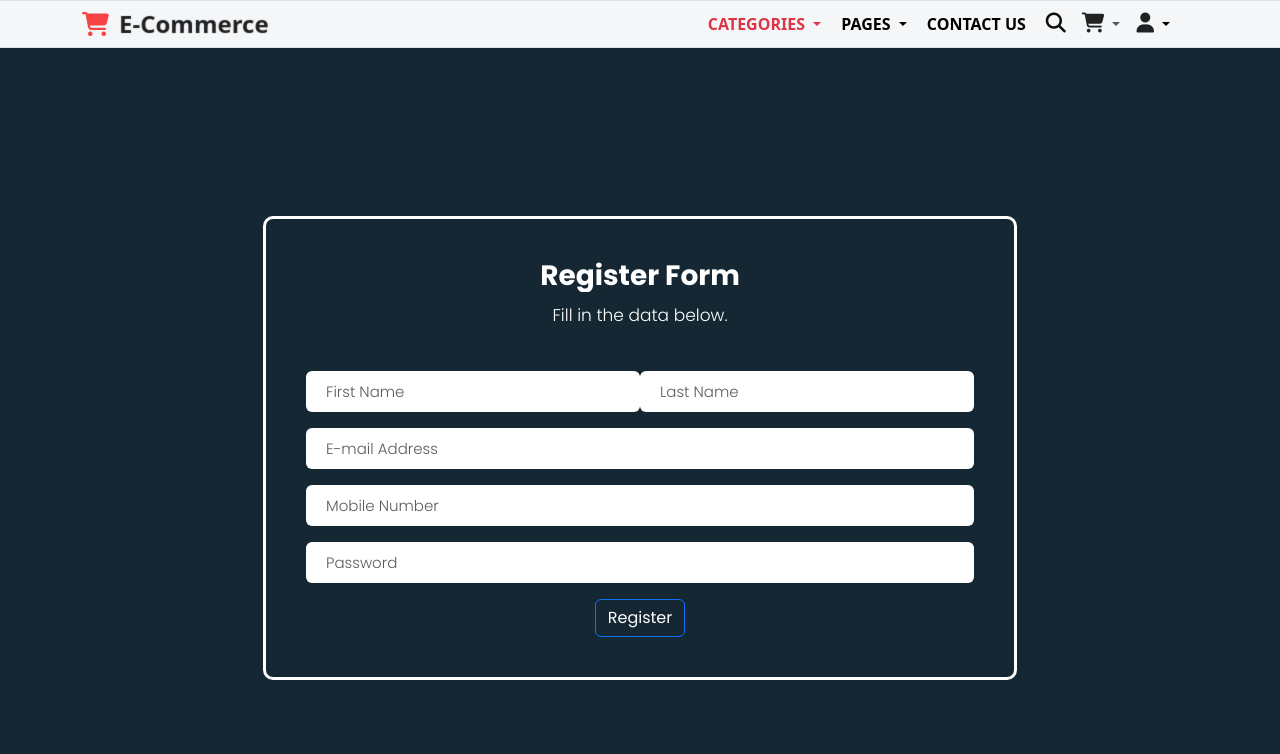
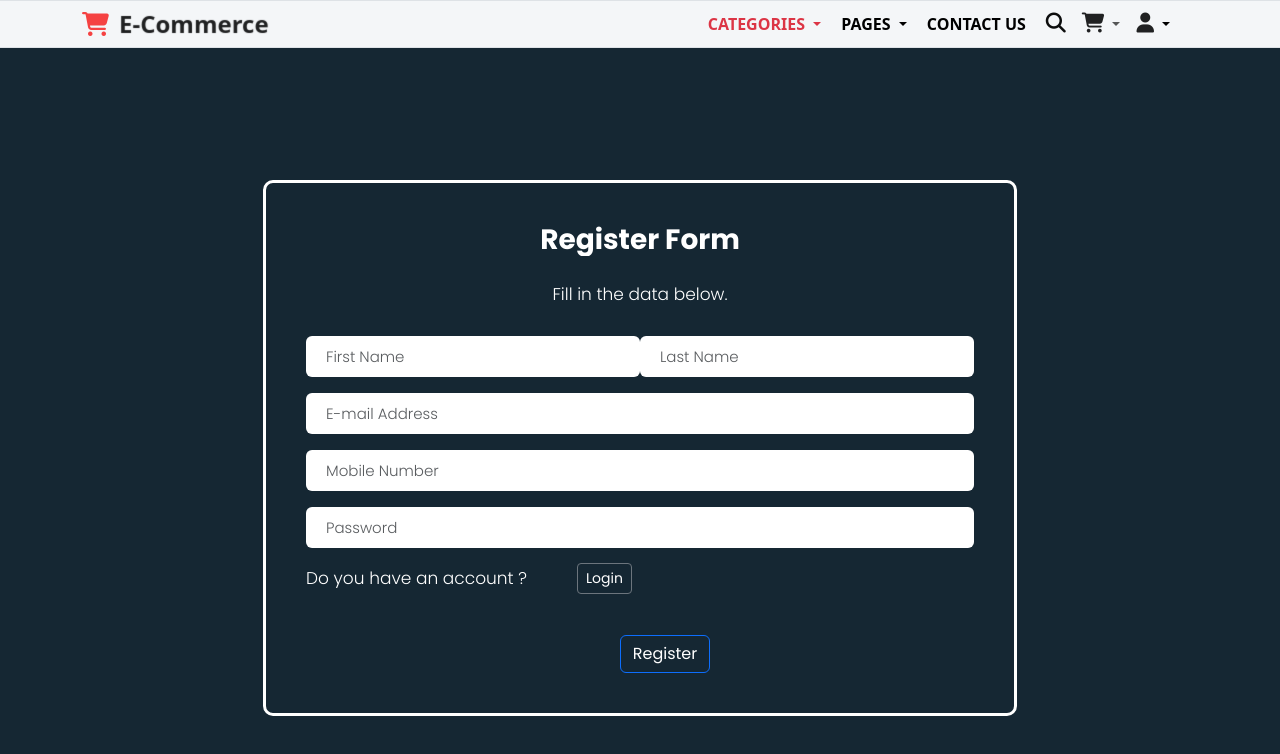
Before and after one commit to HeshamAhmedShaban/E-Commerce-App_Angular, an Angular app in the folder E-Commerce-App/: page /register_user in a window 1280 px wide. Shown: the top 754 px of the page. Built offline with nearby package versions, Linux system fonts and the light colour scheme; data requests are answered from the project's data file.

Commit message:
Navbar listen if user login or logout

```diff
--- a/E-Commerce-App/src/app/core/services/auth-user.service.ts
+++ b/E-Commerce-App/src/app/core/services/auth-user.service.ts
@@ -1,22 +1,41 @@
 import { HttpClient } from '@angular/common/http';
 import { inject, Injectable } from '@angular/core';
 import { Login_Auth, Register_Auth } from '../models/auth';
+import { BehaviorSubject } from 'rxjs';
 
 @Injectable({
   providedIn: 'root'
 })
 export class AuthUserService {
 
-  constructor() { }
 
-  private _url:string='http://localhost:3000/'
+  private _url:string='http://localhost:3000/';
 
-  http=inject(HttpClient);
+  private user:BehaviorSubject<boolean>;
+
+  constructor (private http:HttpClient){
+    this.user = new BehaviorSubject<boolean>(this.isUserLogged)
+  }
+
+  private get isUserLogged(){
+    return localStorage.getItem('email') ? true : false ;
+  }
+
+  public getUserState(){
+    return this.user.asObservable();
+  }
+
+  public logout(){
+    localStorage.removeItem('email');
+    this.user.next(false);
+  }
 
 
   public getUsers(){
     return this.http.get(`${this._url}users`)
   }
+
+  //
   public createUser(registerObj:Register_Auth){
     return this.http.post(`${this._url}users`,JSON.stringify(registerObj))
   }
--- a/E-Commerce-App/src/app/pages/website/landing/landing.component.html
+++ b/E-Commerce-App/src/app/pages/website/landing/landing.component.html
@@ -116,13 +116,20 @@
                             <i class="fa fa-user fs-5 me-1" style="color: #202122;"></i>
                         </a>
                         <ul class="dropdown-menu" style="left:-50px" aria-labelledby="navbarDropdown">
-                            <li>
+                          @if(isLoggedIn){
+                              <li>
                                 <div class="d-flex justify-content-evenly mt-2">
-                                    <a > <button class="btn btn-danger rounded-0 px-3" (click)="loginPage()">Login</button></a>
-                                    <a > <button class="btn btn-danger rounded-0 px-3" (click)="regisetPage()">Register</button></a>
+                                    <a > <button class="btn btn-danger rounded-0 px-3" (click)="logOut()">LogOut</button></a>
                                 </div>
-
-                            </li>
+                              </li>
+                          }@else{
+                              <li>
+                                <div class="d-flex justify-content-evenly mt-2">
+                                    <a > <button class="btn btn-primary rounded-0 px-3" (click)="loginPage()">Login</button></a>
+                                    <a > <button class="btn btn-primary rounded-0 px-3" (click)="regisetPage()">Register</button></a>
+                                </div>
+                              </li>
+                          }
 
                         </ul>
                     </li>
--- a/E-Commerce-App/src/app/pages/website/landing/landing.component.ts
+++ b/E-Commerce-App/src/app/pages/website/landing/landing.component.ts
@@ -4,6 +4,7 @@ import { Icategory } from '../../../core/models/icategory';
 import { CommonModule } from '@angular/common';
 import { FormsModule } from '@angular/forms';
 import { Router, RouterLink, RouterOutlet } from '@angular/router';
+import { AuthUserService } from '../../../core/services/auth-user.service';
 
 @Component({
   selector: 'app-landing',
@@ -17,16 +18,34 @@ export class LandingComponent implements OnInit {
 
   public categoriesNameList: string[] = [];
 
-  public categoryList!:Icategory[]
+  isLoggedIn!: boolean;
 
-  private _categoryService=inject(CategoryService)
-  private router=inject(Router)
+  public categoryList!:Icategory[];
+
+  private _categoryService=inject(CategoryService);
+  private _userSerivce=inject(AuthUserService);
+  private router=inject(Router);
 
   ngOnInit(): void {
-    this.getAllCategories()
-
+    this.getAllCategories();
+    this.userState()
   }
 
+  private userState(){
+    this._userSerivce.getUserState().subscribe({
+      next: (state) => {
+        this.isLoggedIn = state;
+      },
+    });
+  }
+
+  public logOut(){
+    if(this.isLoggedIn){
+      this._userSerivce.logout()
+    }else {
+      this.router.navigateByUrl('/login_user')
+    }
+  }
   public getAllCategories(){
     this._categoryService.getCategory()
     .subscribe((data: Icategory[]) => {
--- a/E-Commerce-App/src/app/pages/website/login-user/login-user.component.css
+++ b/E-Commerce-App/src/app/pages/website/login-user/login-user.component.css
@@ -62,13 +62,20 @@
 }
 
 .form-content p {
-    color: #fff;
-    text-align: left;
-    font-size: 17px;
-    font-weight: 300;
-    line-height: 20px;
-    margin-bottom: 30px;
+  color: #fff;
+  text-align: left;
+  font-size: 17px;
+  font-weight: 300;
+  line-height: 20px;
+  margin-top: 20px;
 }
+
+.form-content button {
+  color: #fff;
+  margin-top: 15px;
+  margin-left:50px;
+}
+
 
 
 .form-content input[type=text], .form-content input[type=password], .form-content input[type=email], .form-content input[type=tel]  ,.form-content select {
--- a/E-Commerce-App/src/app/pages/website/login-user/login-user.component.html
+++ b/E-Commerce-App/src/app/pages/website/login-user/login-user.component.html
@@ -16,6 +16,11 @@
                           <input class="form-control" type="password" name="password" [(ngModel)]="loginUser.password" placeholder="Password" required>
                         </div>
 
+                        <div class="col-md-12 d-flex">
+                          <p>Don't have an account ?</p>
+                          <button class="btn btn-outline-secondary btn-sm" (click)="goToRegister()">Login</button>
+                        </div>
+
                         <div class="form-button mt-3 d-flex justify-content-center">
                             <button class="" id="button" type="button" class="btn btn-primary" (click)="login()">Login</button>
                         </div>
--- a/E-Commerce-App/src/app/pages/website/login-user/login-user.component.ts
+++ b/E-Commerce-App/src/app/pages/website/login-user/login-user.component.ts
@@ -39,6 +39,7 @@ export class LoginUserComponent {
               };
               this._authService.loginUser(loginUser).subscribe({
                 next:()=>{
+                  localStorage.setItem('email',JSON.stringify(loginUser.email));
                   this.router.navigate(['/allProducts']);
                 },
                 error:()=>{
@@ -53,4 +54,10 @@ export class LoginUserComponent {
       });
     }
   }
+
+  public goToRegister(){
+    this.router.navigateByUrl('/register_user');
+  }
+
+
 }
--- a/E-Commerce-App/src/app/pages/website/register-user/register-user.component.css
+++ b/E-Commerce-App/src/app/pages/website/register-user/register-user.component.css
@@ -67,7 +67,13 @@
     font-size: 17px;
     font-weight: 300;
     line-height: 20px;
-    margin-bottom: 30px;
+    margin-top: 20px;
+}
+
+.form-content button {
+  color: #fff;
+  margin-top: 15px;
+  margin-left:50px;
 }
 
 
--- a/E-Commerce-App/src/app/pages/website/register-user/register-user.component.html
+++ b/E-Commerce-App/src/app/pages/website/register-user/register-user.component.html
@@ -29,6 +29,10 @@
                           <input class="form-control" type="password" name="password" [(ngModel)]="registerUser.password" placeholder="Password" required>
                         </div>
 
+                        <div class="col-md-12 d-flex">
+                          <p>Do you have an account ?</p>
+                          <button class="btn btn-outline-secondary btn-sm" (click)="goToLogin()">Login</button>
+                        </div>
                         <div class="form-button mt-3 d-flex justify-content-center">
                             <button class="" id="submit" type="button" class="btn btn-primary" (click)="register()">Register</button>
                         </div>
--- a/E-Commerce-App/src/app/pages/website/register-user/register-user.component.ts
+++ b/E-Commerce-App/src/app/pages/website/register-user/register-user.component.ts
@@ -40,4 +40,7 @@ export class RegisterUserComponent {
   });
   }
 
+  public goToLogin(){
+    this.router.navigateByUrl('/login_user');
+  }
 }
--- a/E-Commerce-App/src/app/server/db.json
+++ b/E-Commerce-App/src/app/server/db.json
@@ -148,6 +148,11 @@
       "id": "9727",
       "email": "hesham@gmail.com",
       "password": "12345"
+    },
+    {
+      "id": "ed27",
+      "email": "hesham@gmail.com",
+      "password": "12345"
     }
   ]
 }
```
